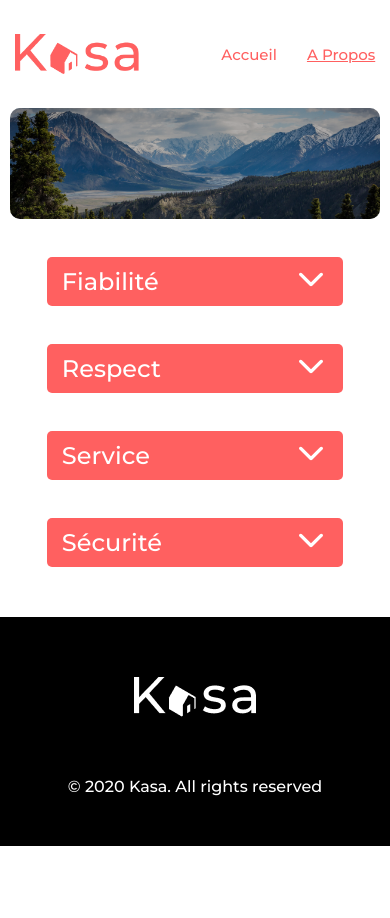
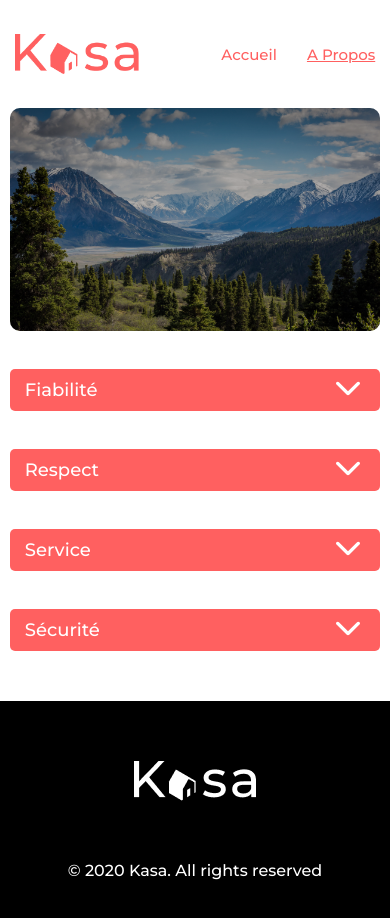
Before and after one commit to heltnx/kasa, a React (Create React App) app: page /About in a window 390 px wide. Shown: the top 918 px of the page. Before the commit the page ends 846 px from the top, so only its background shows below. Built offline with nearby package versions, Linux system fonts and the light colour scheme.

Commit message:
css media queries et raglages

```diff
--- a/src/style/banniere.css
+++ b/src/style/banniere.css
@@ -44,3 +44,12 @@
     border-radius: 10px
   }
 }
+
+/* -------------- mobile -----------------*/
+@media (max-width: 675px) {
+
+  .about .banniere,
+  .about .banniere::before {
+    height: 223px;
+  }
+}
--- a/src/style/collaps.css
+++ b/src/style/collaps.css
@@ -4,6 +4,7 @@
     position: relative;
     z-index: 2;
     transition: transform 0.3s ease-in-out;
+    transform: scaleY(50px);
 }
 
 .collaps-container.open {
@@ -11,6 +12,7 @@
 }
 
 .collaps-header {
+    position: relative;
     display: flex;
     flex-direction: row;
     justify-content: space-between;
@@ -19,11 +21,11 @@
     background: #FF6060;
     margin: 38px auto;
     border-radius: 5px;
+    z-index: 1;
 }
 
 .collaps-header h3 {
     color: white;
-    font-family: Montserrat;
     font-size: 24px;
     font-weight: 500;
     letter-spacing: 0em;
@@ -40,15 +42,12 @@
 }
 
 .collaps-content {
-    position: relative;
     border-radius: 10px 10px 5px 5px;
     background: #F6F6F6;
     margin: 0;
     padding: 20px;
     transform-origin: top;
-    transform: scaleY(0);
-    opacity: 0;
-    transition: transform 0.3s ease-in-out, opacity 0.3s ease-in-out;
+    transform: translateY(-50px);
 }
 
 .collaps-content p {
@@ -58,11 +57,24 @@
     letter-spacing: 0em;
     text-align: left;
     color: #FF6060;
-    ;
-
 }
 
-.collaps-container.open .collaps-content {
+.collaps-content.open .collaps-content {
     opacity: 1;
     transform: scaleY(1);
 }
+
+/* -------------- mobile -----------------*/
+@media (max-width: 675px) {
+    .collaps-container {
+        width: 100%;
+    }
+
+    .collaps-header h3 {
+        font-size: 18px;
+    }
+
+    .collaps-content p {
+        font-size: 16px;
+    }
+}
```
